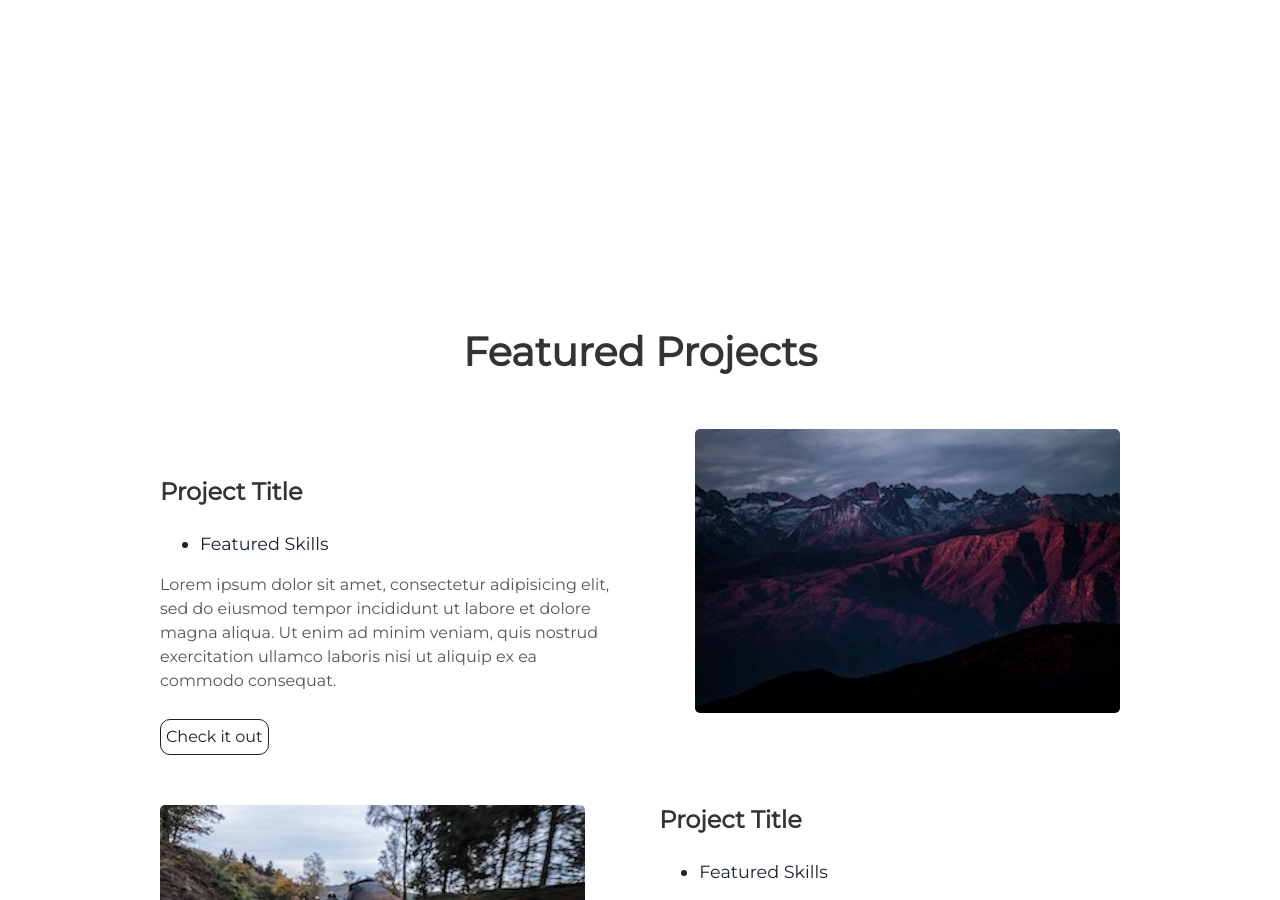
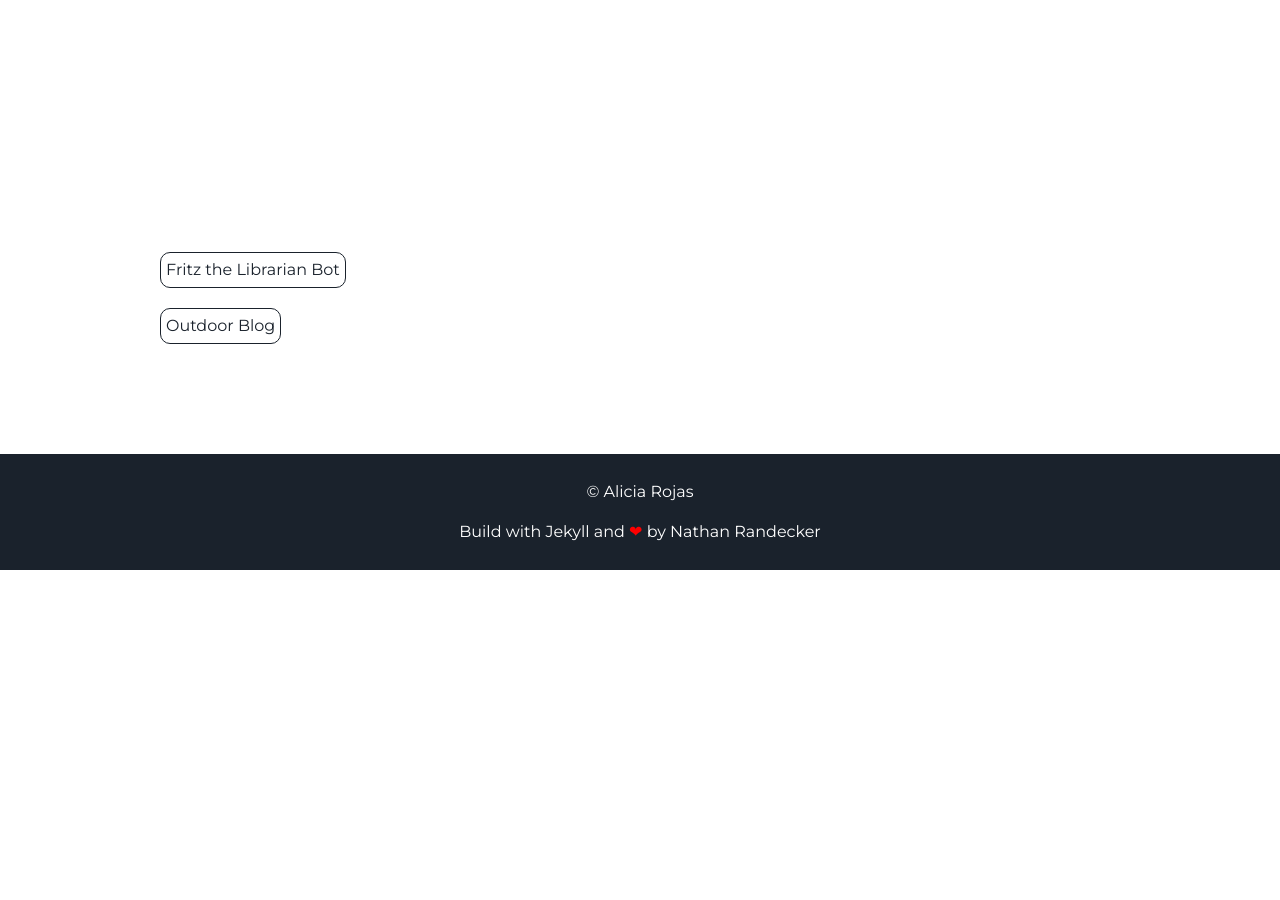
Before and after one commit to aliciapaz/aliciapaz-portfolio, a Jekyll site: the page built from index.html, in a window 1280 px wide and 900 px high, scrolled down 1598 px. Built offline with Jekyll 4.4.1, drawn with Linux system fonts in a browser that asks for light colours; after the commit the page ends 2168 px from its top, so only the background shows below that; some of the changed text lies outside the part shown.

Commit message:
edit default page

```diff
--- a/_includes/about.html
+++ b/_includes/about.html
@@ -18,7 +18,7 @@
     <div class="tech">
       <h2>Tools</h2>
       <i class="devicon-git-plain-wordmark colored"></i>
-      <i class="devicon-linux-plain colored"></i>
-      <i class="devicon-heroku-original colored"></i>
+      <i class="devicon-heroku-plain-wordmark colored"></i>
+      <i class="devicon-mysql-plain-wordmark colored"></i>
     </div>
 </div>
--- a/_includes/header.html
+++ b/_includes/header.html
@@ -10,11 +10,11 @@
         <a aria-label="My Github" target="_blank" href="https://github.com/aliciapaz"><i class="icon fa fa-github-alt" aria-hidden="true"></i></a>
       </div>
       <div class="header-links">
+        <a class="link" href="#projects" data-scroll>Projects</a>
         <a class="link" href="#about" data-scroll>About Me</a>
-        <a class="link" href="#projects" data-scroll>Projects</a>
         <a class="link" href="blog">Blog</a>
-
+        <a class="link" href="blog">Contact</a>
       </div>
   </div>
-  <a class="down" href="#about" data-scroll><i class="icon fa fa-chevron-down" aria-hidden="true"></i></a>
+  <a class="down" href="#projects" data-scroll><i class="icon fa fa-chevron-down" aria-hidden="true"></i></a>
 </div>
--- a/_includes/projects.html
+++ b/_includes/projects.html
@@ -1,29 +1,7 @@
-<div class="user-details">
-  <h1> Featured Projects </h1>
+<div class="project project-one">
+  <p class='project-link'>Fritz the Librarian Bot</p>
+
 </div>
-<div class="user-projects">
-  <div class="images-right">
-    <img alt="mountains" src="{{ "/assets/img/mountains.jpg" | prepend: site.baseurl }}" />
-  </div>
-  <div class="contents">
-    <h3> Project Title </h3>
-    <ul>
-      <li> Featured Skills</li>
-    </ul>
-    <p>Lorem ipsum dolor sit amet, consectetur adipisicing elit, sed do eiusmod tempor incididunt ut labore et dolore magna aliqua. Ut enim ad minim veniam, quis nostrud exercitation ullamco laboris nisi ut aliquip ex ea commodo consequat.</p>
-    <a class="project-link" href="#">Check it out</a>
-  </div>
+<div class="project project-one">
+  <p class='project-link'>Outdoor Blog</p>
 </div>
-<div class="user-projects">
-  <div class="images-left">
-    <img alt="mountains" src="{{ "/assets/img/skate.jpg" | prepend: site.baseurl }}" />
-  </div>
-  <div class="contents-right">
-    <h3> Project Title </h3>
-    <ul>
-      <li> Featured Skills</li>
-    </ul>
-    <p>Lorem ipsum dolor sit amet, consectetur adipisicing elit, sed do eiusmod tempor incididunt ut labore et dolore magna aliqua. Ut enim ad minim veniam, quis nostrud exercitation ullamco laboris nisi ut aliquip ex ea commodo consequat.</p>
-    <a class="project-link" href="#">Check it out</a>
-  </div>
-</div>
```
